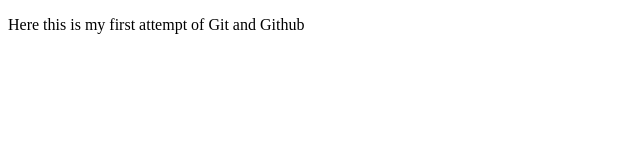
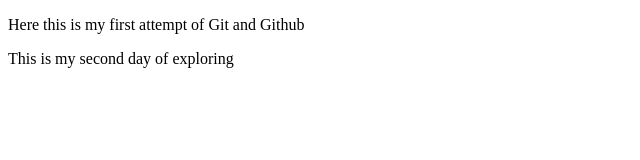
Before and after one commit to Vishalp91/Apnacollege-demo2, a plain HTML site: page index.html in a window 1280 px wide. Shown: the whole page, without its empty margins (0-640 px from the left). Drawn offline with Linux system fonts and the light colour scheme.

Commit message:
Second commit

```diff
--- a/index.html
+++ b/index.html
@@ -7,5 +7,6 @@
 </head>
 <body>
     <p>Here this is my first attempt of Git and Github</p>
+    <p>This is my second day of exploring</p>
 </body>
 </html>
```
